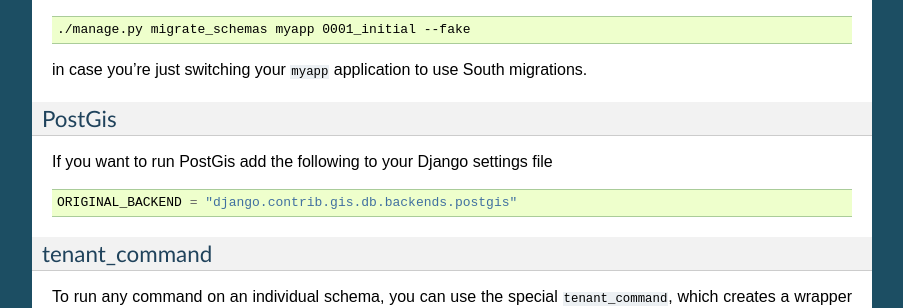
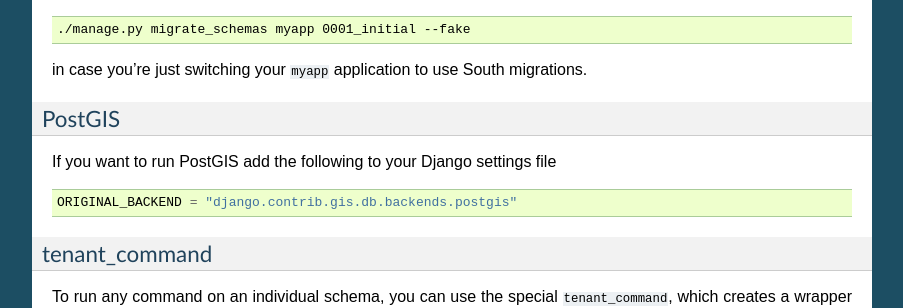
Before and after one commit to django-tenants/django-tenants, a Sphinx documentation site: the page built from docs/use.rst, in a window 1280 px wide and 900 px high, scrolled down 1867 px. Shown: the part 155-463 px from the top of the window, without its empty margins (198-1101 px from the left). Built offline with Sphinx 7.4.7, drawn with Linux system fonts in a browser that asks for light colours; the version number is read from the project's files by our own code.

Commit message:
Corrected a spelling error

```diff
--- a/docs/use.rst
+++ b/docs/use.rst
@@ -112,10 +112,10 @@ Or
 
 in case you're just switching your ``myapp`` application to use South migrations.
 
-PostGis
+PostGIS
 ~~~~~~~
 
-If you want to run PostGis add the following to your Django settings file
+If you want to run PostGIS add the following to your Django settings file
 
 .. code-block:: python
 
```
